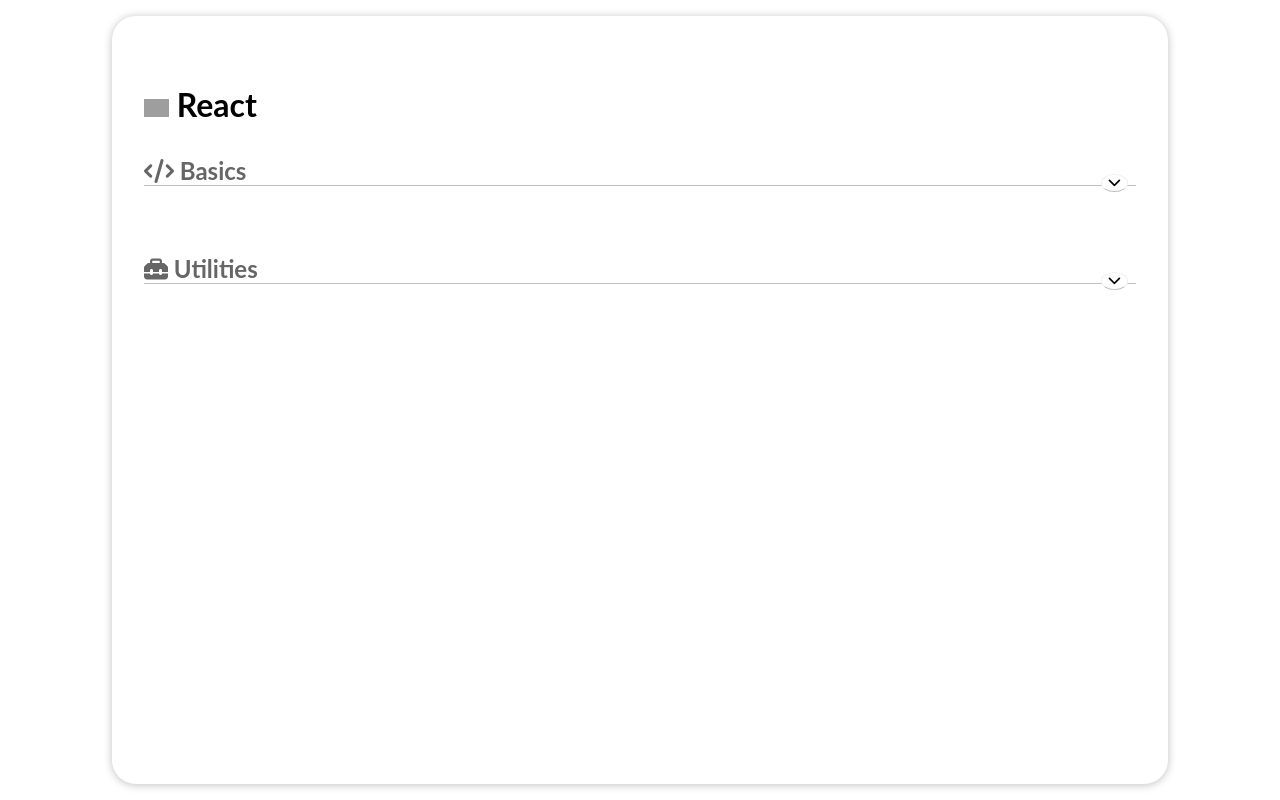
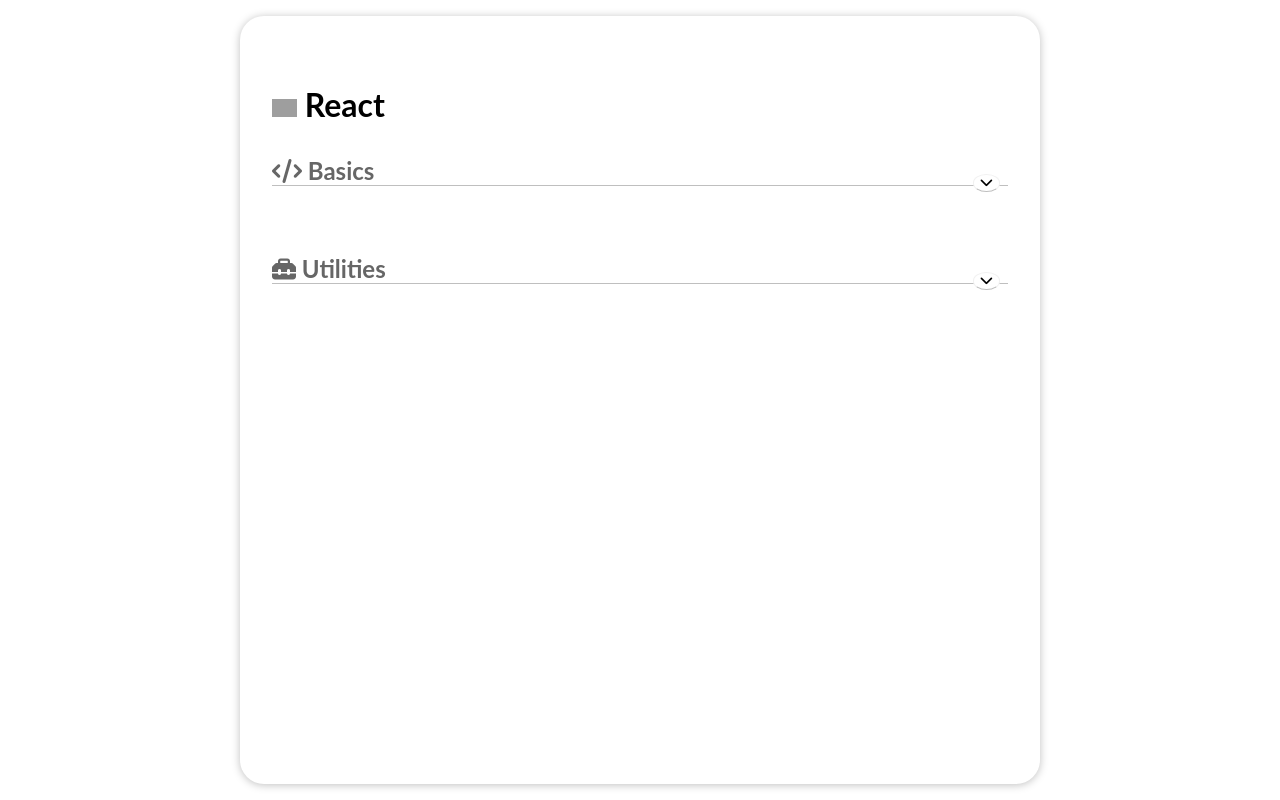
Before and after one commit to mkonemo/react-basics, a React (Create React App) app: page / in a window 1280 px wide. Built offline with nearby package versions, Linux system fonts and the light colour scheme; grey boxes are pictures that could not be loaded.

Commit message:
1 file modified

```diff
--- a/src/style.css
+++ b/src/style.css
@@ -5,7 +5,7 @@
 
 body {
   font-family: Lato;
-  max-width: 1024px;
+  max-width: 768px;
   border-radius: 1.5rem;
   box-shadow: 0 1px 8px rgba(0, 0, 0, 0.25);
   margin: 1rem auto;
```
